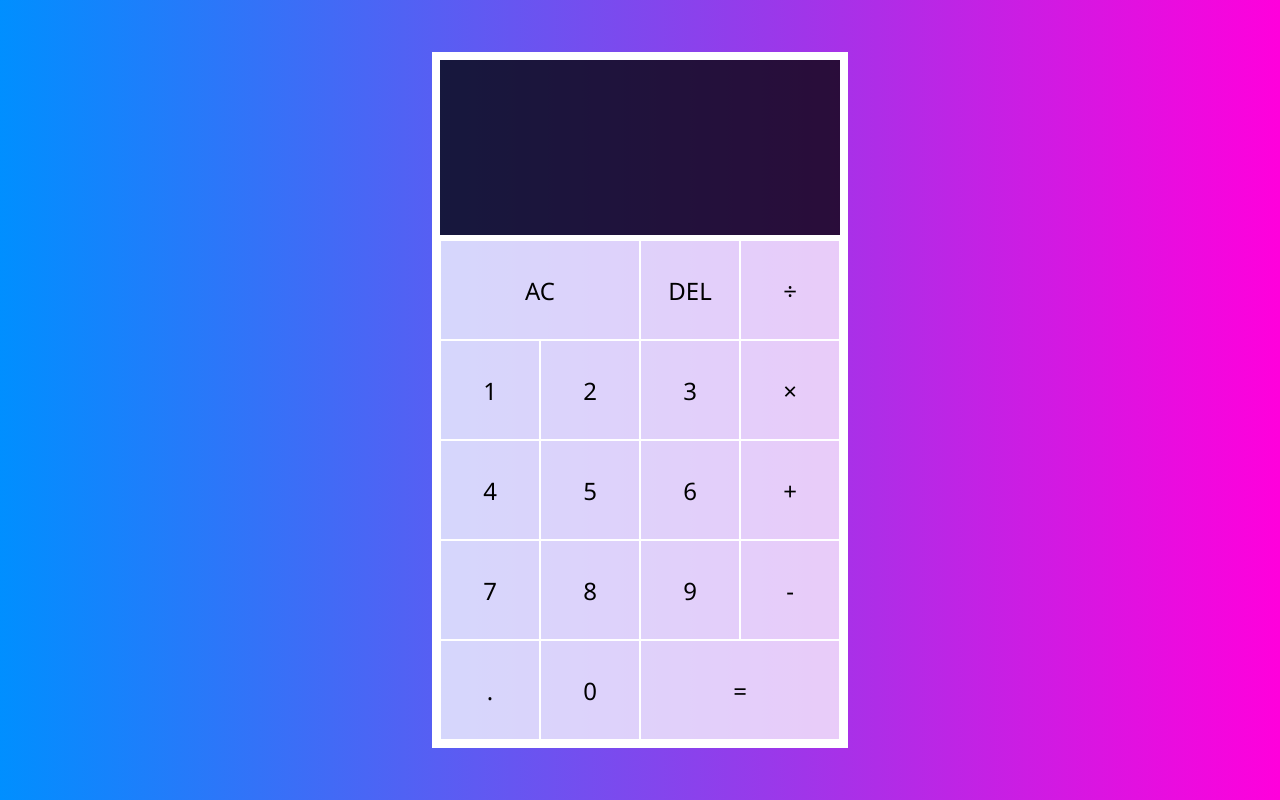
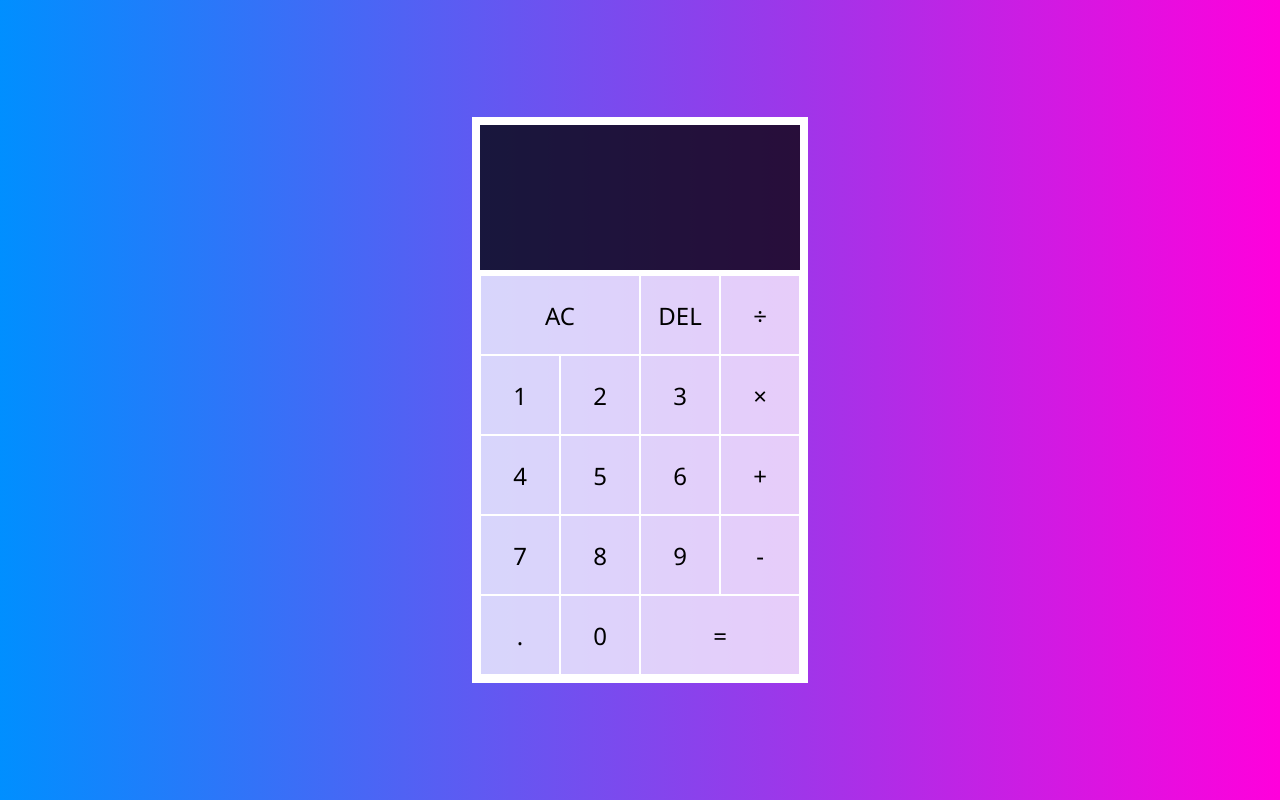
Before and after one commit to tientrinh21/vanillajs-calculator, a plain HTML site: page index.html in a window 1280 px wide. Drawn offline with Linux system fonts and the light colour scheme.

Commit message:
Update grid size & add screenshot + live site

```diff
--- a/style.css
+++ b/style.css
@@ -22,12 +22,12 @@ body {
 
 .calculator-grid {
 	display: grid;
-	grid-template-columns: repeat(4, 100px);
+	grid-template-columns: repeat(4, 80px);
 	border: solid 8px white;
 }
 
 .calculator-grid > button {
-	height: 100px;
+	height: 80px;
 	background-color: rgba(255, 255, 255, 0.75);
 	border: solid 1px white;
 	font-size: 1.5rem;
@@ -47,7 +47,7 @@ body {
 	align-items: flex-end;
 	padding: 10px;
 	height: auto;
-	min-height: 180px;
+	min-height: 150px;
 	border-bottom: solid 5px white;
 }
 
```
Also changed, not shown: screenshot.png (added), 1 other file.
